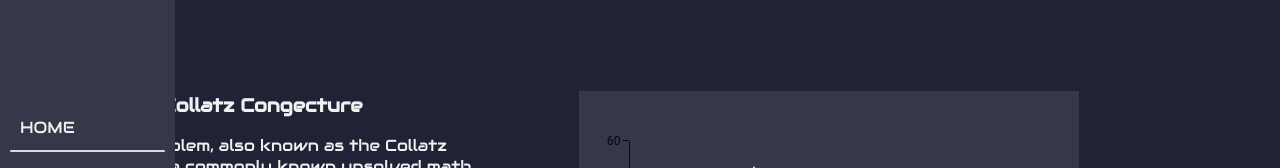
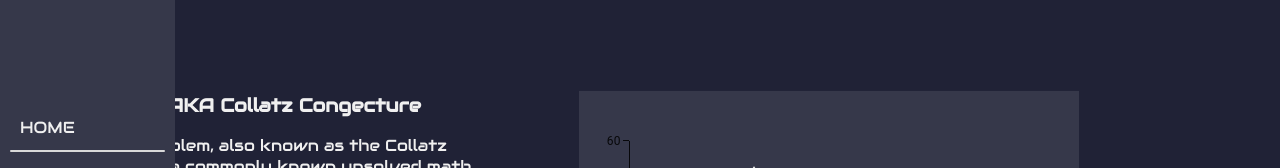
Before and after one commit to CurtisGRJones/CJResume, a React (Create React App) app in the folder app/: page /collatz in a window 1280 px wide. Shown: the part 188-356 px from the top of the page. Built offline with nearby package versions, Linux system fonts and the light colour scheme; no server answers.

Commit message:
fixed spacing

```diff
--- a/app/src/pages/collatz/collatz.module.css
+++ b/app/src/pages/collatz/collatz.module.css
@@ -19,7 +19,7 @@
 
     .left {
         position: absolute;
-        top: 50%;
+        top: 29px;
         transform: translateY(-50%);
         left: 0;
         padding: 0;
--- a/app/src/pages/collatz/index.tsx
+++ b/app/src/pages/collatz/index.tsx
@@ -47,7 +47,7 @@ export const Collatz = () => {
         <div className={styles['collatz']}>
             <div className={styles['content']}>
                 <div className={styles['title']}>
-                    <h3> 3x + 1 AKA Collatz Congecture </h3>
+                    <h3> [WIP] 3x + 1 AKA Collatz Congecture </h3>
                 </div>
                 <div className={styles['description']}>
                     <p> The 3x + 1 problem, also known as the Collatz Conjecture is a commonly known unsolved math conjecture named after Lothar Collatz in 1973.
```
